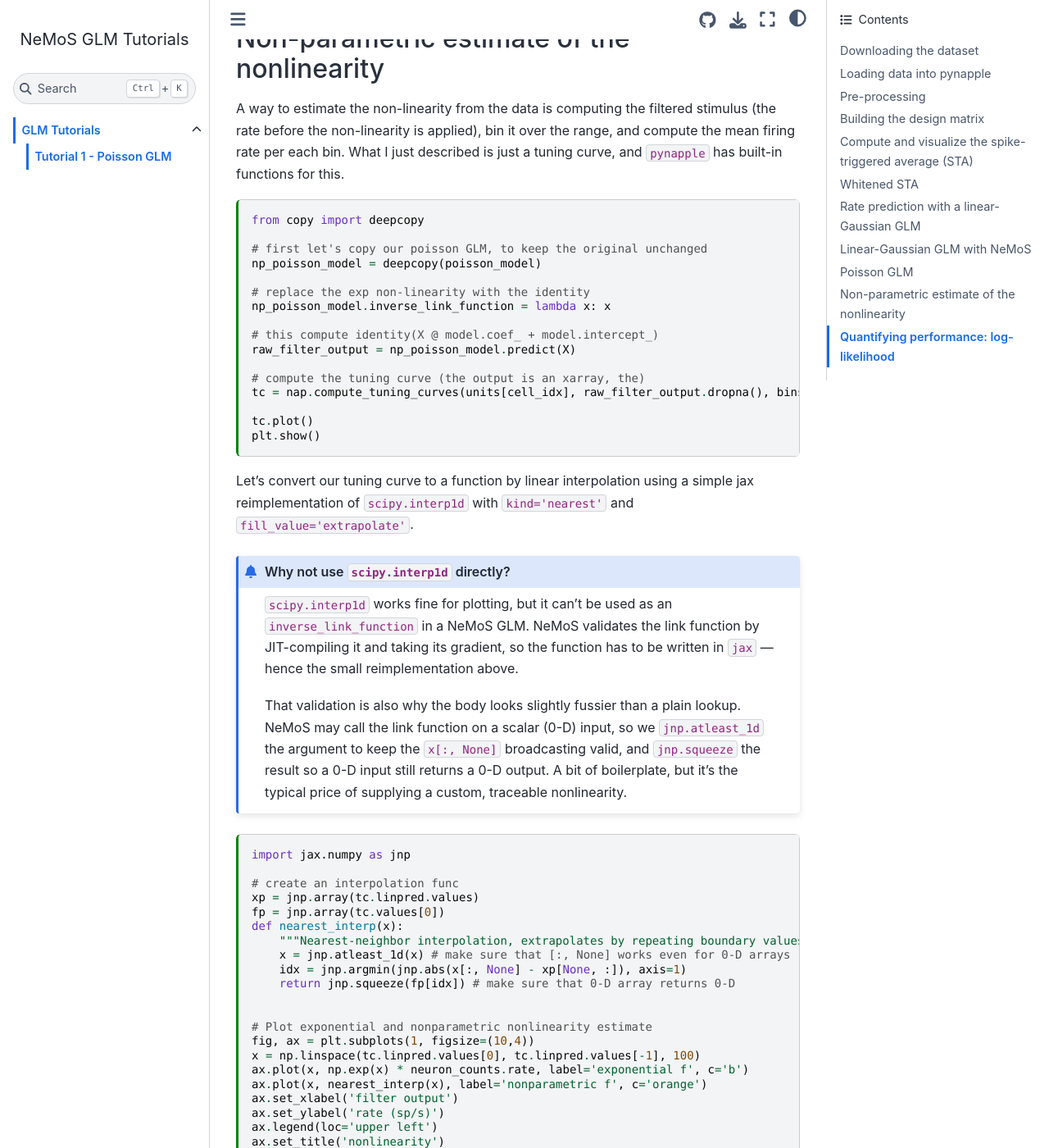
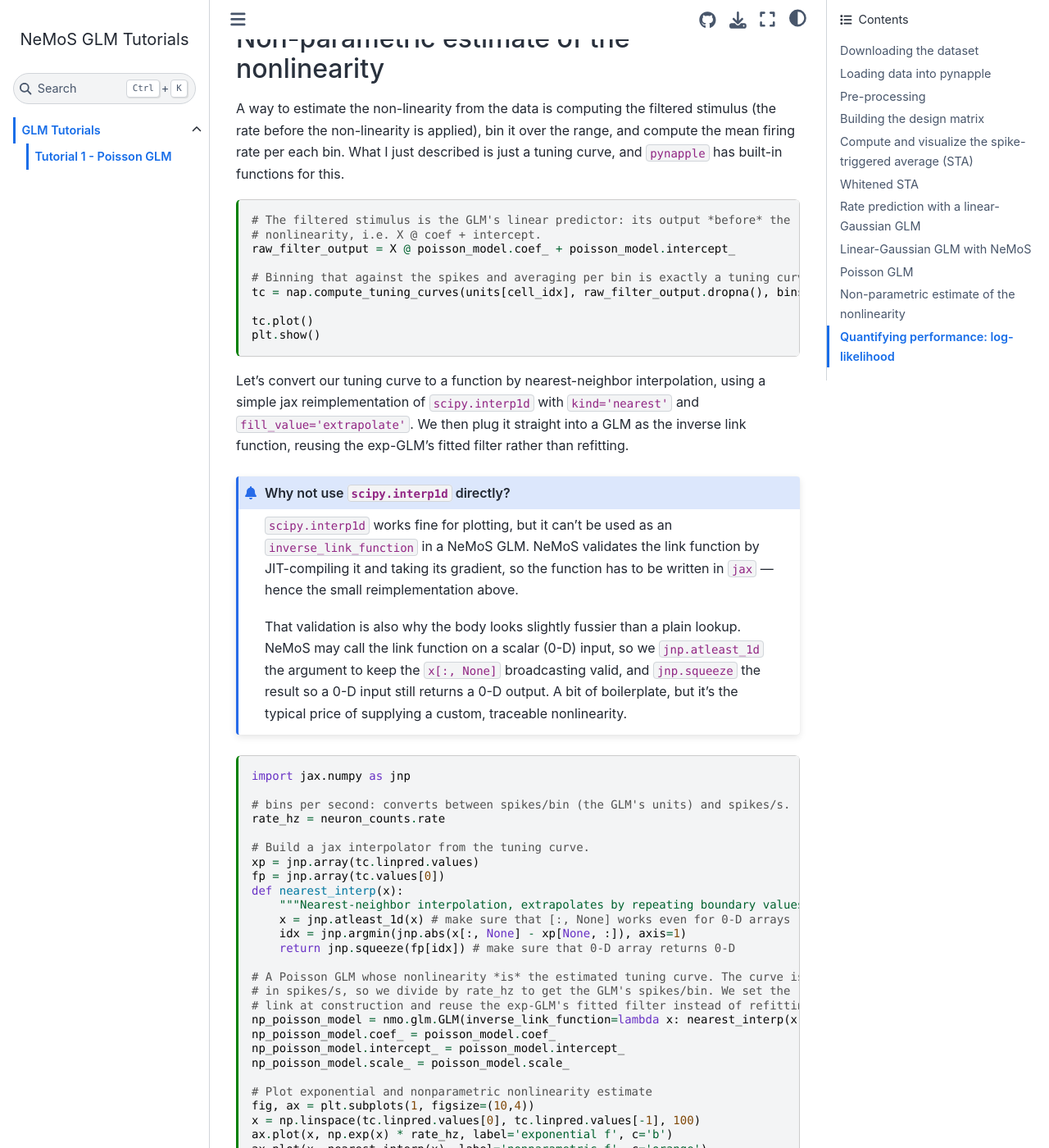
Before and after one commit to BalzaniEdoardo/nemos_glm_tutorials, a Sphinx documentation site: the page built from docs/tutorials/Sfn-2016-tutorial-GLMs/01_poisson_glm.md, in a window 1280 px wide and 1400 px high, scrolled down 10697 px. Shown: the whole window at 82% size. Built offline with Sphinx 7.4.7 and the Sphinx Book theme 1.1.4, drawn with Linux system fonts in a browser that asks for light colours; some of the changed text lies outside the part shown.

Commit message:
simplification

````diff
--- a/docs/tutorials/Sfn-2016-tutorial-GLMs/01_poisson_glm.md
+++ b/docs/tutorials/Sfn-2016-tutorial-GLMs/01_poisson_glm.md
@@ -499,18 +499,12 @@
 
 
 ```{code-cell} ipython3
-from copy import deepcopy
 
-# first let's copy our poisson GLM, to keep the original unchanged
-np_poisson_model = deepcopy(poisson_model)
+# The filtered stimulus is the GLM's linear predictor: its output *before* the
+# nonlinearity, i.e. X @ coef + intercept.
+raw_filter_output = X @ poisson_model.coef_ + poisson_model.intercept_
 
-# replace the exp non-linearity with the identity
-np_poisson_model.inverse_link_function = lambda x: x
-
-# this compute identity(X @ model.coef_ + model.intercept_)
-raw_filter_output = np_poisson_model.predict(X)
-
-# compute the tuning curve (the output is an xarray, the)
+# Binning that against the spikes and averaging per bin is exactly a tuning curve.
 tc = nap.compute_tuning_curves(units[cell_idx], raw_filter_output.dropna(), bins=25, feature_names=["linpred"])
 
 tc.plot()
@@ -518,7 +512,7 @@
 
 ```
 
-Let's convert our tuning curve to a function by linear interpolation using a simple jax reimplementation of `scipy.interp1d` with `kind='nearest'` and ` fill_value='extrapolate'`.
+Let's convert our tuning curve to a function by nearest-neighbor interpolation, using a simple jax reimplementation of `scipy.interp1d` with `kind='nearest'` and `fill_value='extrapolate'`. We then plug it straight into a GLM as the inverse link function, reusing the exp-GLM's fitted filter rather than refitting.
 
 :::{admonition} Why not use `scipy.interp1d` directly?
 
@@ -530,7 +524,10 @@
 ```{code-cell} ipython3
 import jax.numpy as jnp
 
-# create an interpolation func
+# bins per second: converts between spikes/bin (the GLM's units) and spikes/s.
+rate_hz = neuron_counts.rate
+
+# Build a jax interpolator from the tuning curve.
 xp = jnp.array(tc.linpred.values)
 fp = jnp.array(tc.values[0])
 def nearest_interp(x):
@@ -539,11 +536,18 @@
     idx = jnp.argmin(jnp.abs(x[:, None] - xp[None, :]), axis=1)
     return jnp.squeeze(fp[idx]) # make sure that 0-D array returns 0-D
 
+# A Poisson GLM whose nonlinearity *is* the estimated tuning curve. The curve is
+# in spikes/s, so we divide by rate_hz to get the GLM's spikes/bin. We set the
+# link at construction and reuse the exp-GLM's fitted filter instead of refitting.
+np_poisson_model = nmo.glm.GLM(inverse_link_function=lambda x: nearest_interp(x) / rate_hz)
+np_poisson_model.coef_ = poisson_model.coef_
+np_poisson_model.intercept_ = poisson_model.intercept_
+np_poisson_model.scale_ = poisson_model.scale_
 
 # Plot exponential and nonparametric nonlinearity estimate
 fig, ax = plt.subplots(1, figsize=(10,4))
 x = np.linspace(tc.linpred.values[0], tc.linpred.values[-1], 100)
-ax.plot(x, np.exp(x) * neuron_counts.rate, label='exponential f', c='b')
+ax.plot(x, np.exp(x) * rate_hz, label='exponential f', c='b')
 ax.plot(x, nearest_interp(x), label='nonparametric f', c='orange')
 ax.set_xlabel('filter output')
 ax.set_ylabel('rate (sp/s)')
````
Also changed, not shown: other parts of docs/tutorials/Sfn-2016-tutorial-GLMs/01_poisson_glm.md (+0 -2 lines).
